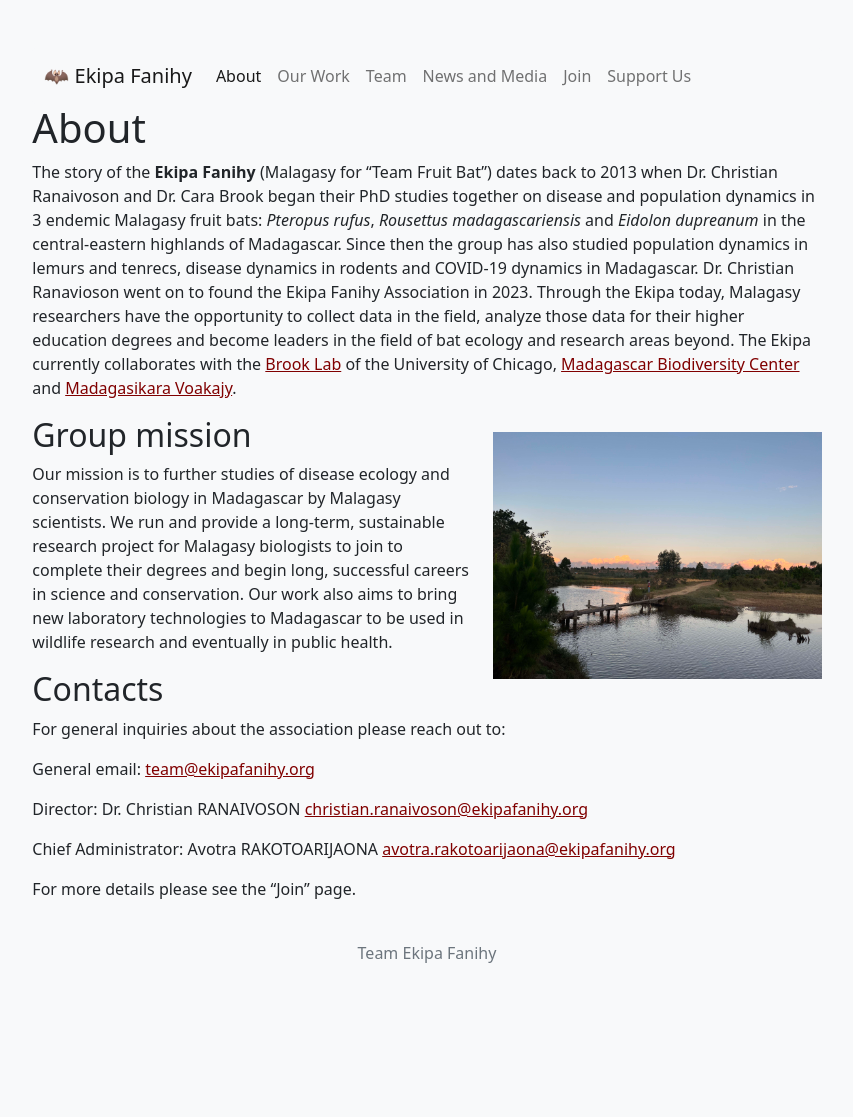
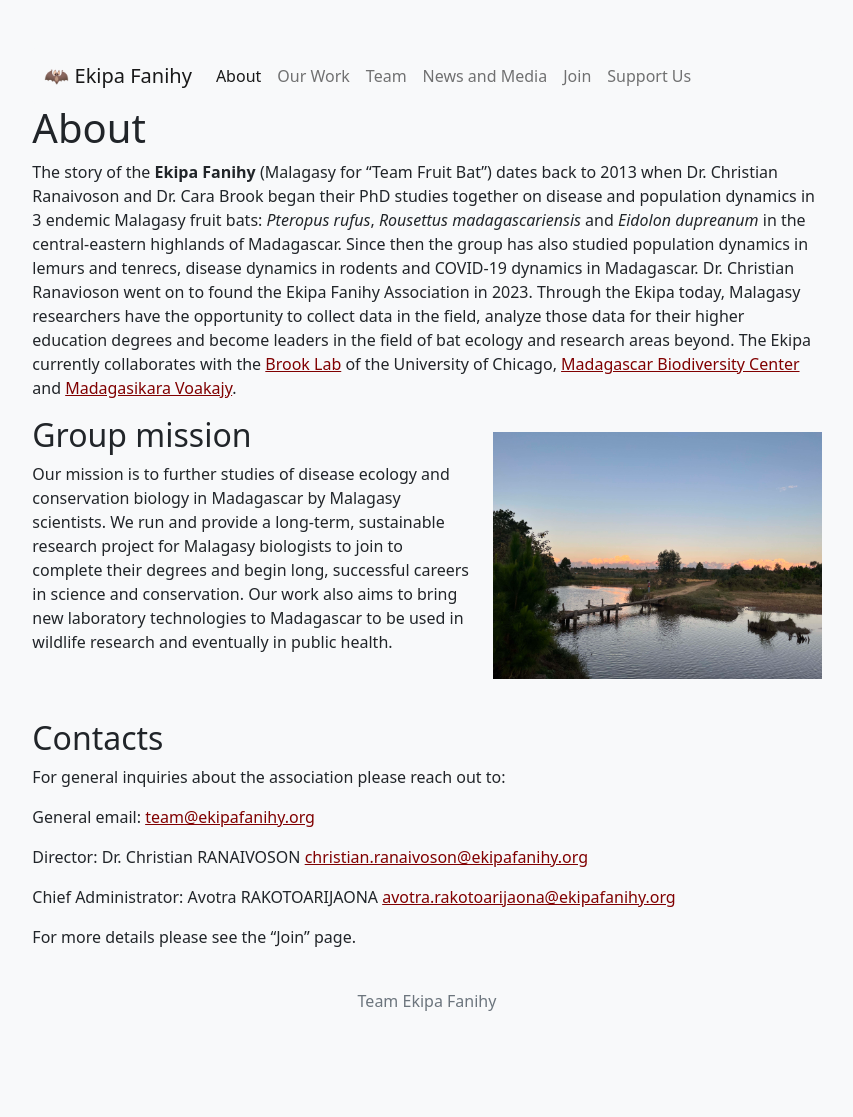
Before and after one commit to brooklabteam/www-ekipafanihy, a Jekyll site: the page built from about.md, in a window 1280 px wide. Shown: the whole page, without its empty margins (213-1066 px from the left). Built offline with Jekyll 4.4.1, drawn with Linux system fonts in a browser that asks for light colours; before the commit the page ends 1069 px from its top, so only the background shows below that.

Commit message:
Update about.md

```diff
--- a/about.md
+++ b/about.md
@@ -13,6 +13,8 @@ The story of the **Ekipa Fanihy** (Malagasy for "Team Fruit Bat") dates back  to
 
 Our mission is to further studies of disease ecology and conservation biology in Madagascar by Malagasy scientists. We run and provide a long-term, sustainable research project for Malagasy biologists to join to complete their degrees and begin long, successful careers in science and conservation. Our work also aims to bring new laboratory technologies to Madagascar to be used in wildlife research and eventually in public health.
 
+<div style="clear:both;">&nbsp;</div>
+
 <h2>Contacts</h2>
 
 For general inquiries about the association please reach out to:
```
